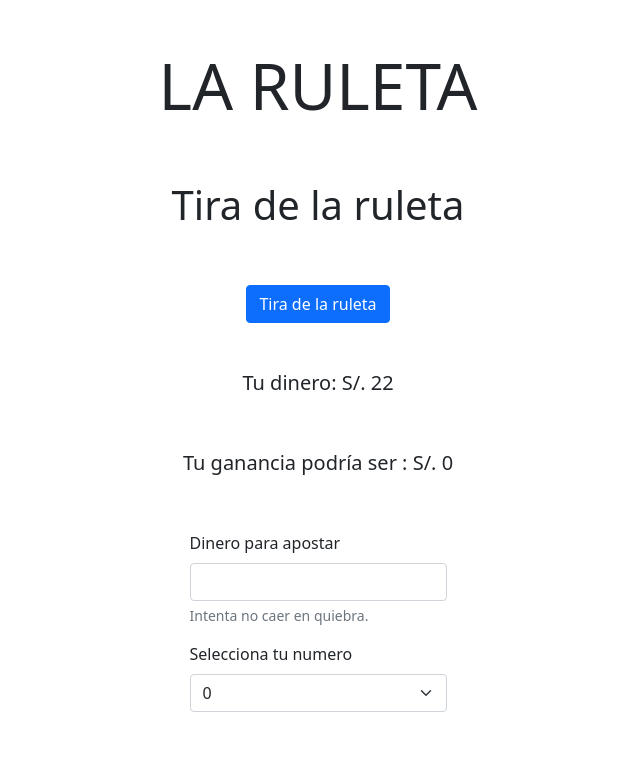
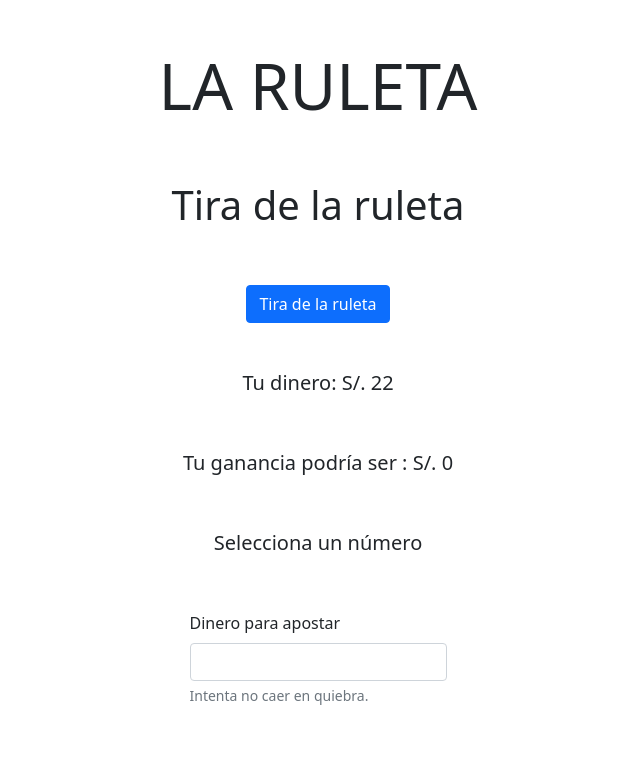
Before and after one commit to mijel861999/ruleta-react, a React (Create React App) app: page / in a window 1280 px wide. Shown: the top 777 px of the page, without its empty margins (322-962 px from the left). Built offline with nearby package versions, Linux system fonts and the light colour scheme.

Commit message:
Haciendo la funcionalidad principal de la aplicación

```diff
--- a/src/components/Option.js
+++ b/src/components/Option.js
@@ -1,29 +1,26 @@
 import React from 'react';
-import { useSelector } from 'react-redux';
 
-export const Option = () => {
+export const Option = ({ betMoney, setBetMoney, setProfit }) => {
 
-    const { numbers } = useSelector( state => state.ruleta )
+    const handleInputChange = (event) => {
+        setBetMoney(event.target.value)
+        setProfit(betMoney*0.28);
+    }
 
     return (
-        <form>
-            <div className="mb-3">
-                <label htmlFor="exampleInputEmail1" className="form-label">Dinero para apostar</label>
-                <input type="number" className="form-control" id="exampleInputEmail1" aria-describedby="emailHelp" />
-                <div id="emailHelp" className="form-text">
-                    Intenta no caer en quiebra.
-                </div>
+        <div className="mb-3">
+            <label htmlFor="exampleInputEmail1" className="form-label">Dinero para apostar</label>
+                <input
+                    type="number"
+                    name="betMoney"
+                    onChange={ handleInputChange }
+                    value={ betMoney }
+                    className="form-control"
+                    aria-describedby="emailHelp"
+                />
+            <div id="emailHelp" className="form-text">
+                Intenta no caer en quiebra.
             </div>
-            <div className="mb-3">
-                <label htmlFor="disabledSelect" className="form-label">Selecciona tu numero</label>
-                <select id="disabledSelect" className="form-select">
-                    {
-                        numbers.map( number =>
-                            <option>{ number }</option>
-                        )
-                    }
-                </select>
-            </div>
-        </form>
+        </div>
     )
 }
--- a/src/components/Ruleta.js
+++ b/src/components/Ruleta.js
@@ -18,9 +18,8 @@ export const NumeroContainer = styled.div`
     border-radius: 14px;
 `;
 
-export const Ruleta = () => {
+export const Ruleta = ({ setNumberAzar, numbers, reds, blacks }) => {
 
-    const { numbers, reds, blacks } = useSelector( state => state.ruleta )
     const [ numberSelected, setNumberSelected ] = useState(null);
     const [ color, setColor ] = useState(null);
 
@@ -37,6 +36,7 @@ export const Ruleta = () => {
         }
 
         setNumberSelected( rValue );
+        setNumberAzar(rValue);
     }
 
     return (
--- a/src/components/RuletaScreen.js
+++ b/src/components/RuletaScreen.js
@@ -1,20 +1,35 @@
-import React,{ useState } from 'react';
-import { useSelector } from 'react-redux';
+import React,{ useState, useEffect } from 'react';
 
 import { Ruleta } from './Ruleta';
 import { Tablero } from './Tablero';
 import { Option } from './Option';
+
+const numbers = [0,1,2,3,4,5,6,7,8,9,10,11,12,13,14,15,16,17,18,19,20,21,22,23,24,25,26,27,28,29,30,31,32,33,34,35,36];
+
+const reds = numbers.filter( num => num % 2 !== 0 );
+
+const blacks = numbers.filter( num => num % 2 === 0 );
+blacks.shift();
+
+const numbersTablero = numbers;
+numbersTablero.shift();
 
 
 export const RuletaScreen = () => {
 
     //const { money } = useSelector( state => state.ruleta )
     const [ money, setMoney ] = useState(22);
+    const [ betMoney, setBetMoney ] = useState(null);
     const [ profit, setProfit ] = useState(0);
-    const [ numberSelected, setNumberSelected ] =useState(null);
+    const [ numberSelected, setNumberSelected ] = useState(null);
+    const [ numberAzar, setNumberAzar ] = useState(0);
 
-    console.log(numberSelected);
-    console.log(money)
+    useEffect( ()=> {
+        if( numberAzar == numberSelected ){
+            alert('GANASTE')
+            setMoney( profit + money );
+        }
+    }, [ numberAzar ])
 
     return (
         <div className="container">
@@ -26,7 +41,12 @@ export const RuletaScreen = () => {
 
             <div className="row mt-5">
                 <div className="col-12 d-flex justify-content-center">
-                    <Ruleta />
+                    <Ruleta
+                        numbers={ numbers }
+                        reds={ reds }
+                        blacks={ blacks }
+                        setNumberAzar={ setNumberAzar }
+                    />
                 </div>
             </div>
 
@@ -43,14 +63,40 @@ export const RuletaScreen = () => {
             </div>
 
             <div className="row mt-5">
+                <div className="col-12 text-center">
+                    {
+                        (numberSelected)
+                            ? (
+                                <h1 className="h5">{ numberSelected }</h1>
+                            )
+                            : (
+                                <h1 className="h5">Selecciona un número</h1>
+                            )
+                    }
+                </div>
+            </div>
+
+            <div className="row mt-5">
                 <div className="col-12 d-flex justify-content-center">
-                    <Option />
+                    <Option
+                        betMoney={ betMoney }
+                        setBetMoney={setBetMoney}
+                        setProfit={setProfit}
+                    />
                 </div>
             </div>
 
             <div className="row mt-5">
                 <div className="col-6 offset-3 d-flex justify-content-center">
-                    <Tablero money={ money } setMoney={ setMoney } setNumberSelected={ setNumberSelected } setProfit={ setProfit }/>
+                    <Tablero
+                        numbersTablero={ numbersTablero }
+                        reds={ reds }
+                        money={ money }
+                        setMoney={ setMoney }
+                        setNumberSelected={ setNumberSelected }
+                        setProfit={ setProfit }
+                        betMoney={ betMoney }
+                    />
                 </div>
             </div>
         </div>
--- a/src/components/Tablero.js
+++ b/src/components/Tablero.js
@@ -11,18 +11,11 @@ const TableroItem = styled.div`
     border: 1px solid tomato;
 `;
 
-export const Tablero = ({ money, setMoney, setProfit }) => {
+export const Tablero = ({ money, setMoney, setProfit, setNumberSelected, numbersTablero,reds ,betMoney }) => {
 
-    console.log(money)
-
-    const { numbers, reds } = useSelector( state => state.ruleta )
-    numbers.shift();
-
-    const cero = 0;
-
-    const handleSelectNumber = () => {
-        alert('Seleccionaste este número')
-        setProfit( money*0.28 )
+    const handleSelectNumber = (number) => {
+        setProfit( betMoney*0.28 )
+        setNumberSelected(number)
     }
 
     return (
@@ -38,16 +31,18 @@ export const Tablero = ({ money, setMoney, setProfit }) => {
                                 style={{
                                     color: 'white'
                                 }}
-                                onClick={ handleSelectNumber }
+                                onClick={()=>{
+                                    handleSelectNumber(0)
+                                }}
                             >
-                                { cero }
+                                0
                             </button>
                         </TableroItem>
                     </div>
                 </div>
                 <div className="row">
                     {
-                        numbers.map( (number) =>
+                        numbersTablero.map( (number) =>
 
                             <div
                                 className="col-4 pt-0 pe-0 ps-0 text-center"
@@ -59,7 +54,9 @@ export const Tablero = ({ money, setMoney, setProfit }) => {
                                         style={{
                                             color: 'white'
                                         }}
-                                        onClick={ handleSelectNumber }
+                                        onClick={ ()=> {
+                                            handleSelectNumber(number)
+                                        }}
                                     >
                                         { number }
                                     </button>
```
